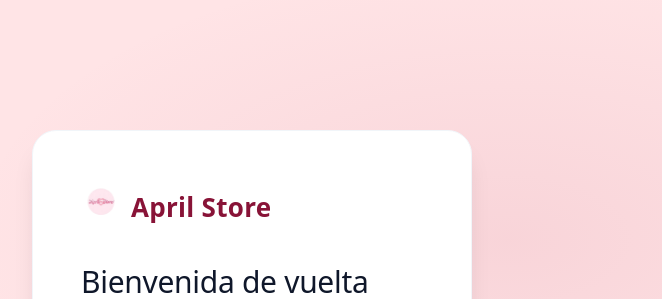
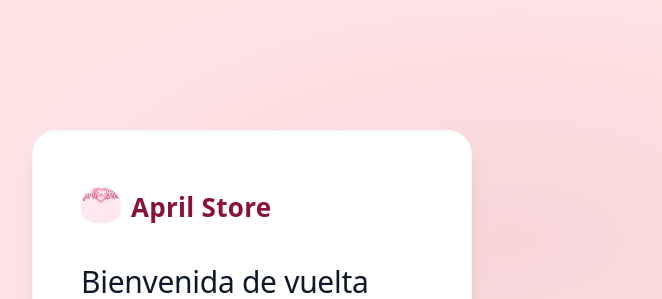
Before and after one commit to DavidPulSor02/april-store, a React (Vite) app in the folder frontend-react/: page /login in a window 1280 px wide. Shown: the top 299 px of the page, without its empty margins (388-1050 px from the left). Built offline with nearby package versions, Linux system fonts and the light colour scheme; no server answers.

Commit message:
fix(ui): scale up logo to consume the remaining padding and fit smoothly into structural circles

```diff
--- a/frontend-react/src/components/ProtectedRoute.jsx
+++ b/frontend-react/src/components/ProtectedRoute.jsx
@@ -8,7 +8,9 @@ export default function ProtectedRoute() {
   if (loading) {
     return (
       <div className="april-loader-container">
-        <img src={aprilLogo} alt="Cargando April Store" className="april-loader-logo" />
+        <div className="april-loader-logo-wrapper">
+          <img src={aprilLogo} alt="Cargando April Store" className="april-loader-logo" />
+        </div>
         <div className="april-loader-text">Cargando...</div>
       </div>
     );
--- a/frontend-react/src/index.css
+++ b/frontend-react/src/index.css
@@ -1416,12 +1416,24 @@ textarea { resize: vertical; min-height: 80px; }
   background-image: radial-gradient(ellipse 60% 50% at 70% 30%, rgba(200,99,122,.12) 0%, transparent 70%);
 }
 
-.april-loader-logo {
+.april-loader-logo-wrapper {
   width: 120px;
   height: 120px;
   border-radius: 50%;
+  overflow: hidden;
   animation: pulseLogo 2s infinite cubic-bezier(0.4, 0, 0.2, 1);
   box-shadow: 0 0 20px rgba(159, 18, 57, 0.2);
+  display: flex;
+  align-items: center;
+  justify-content: center;
+  background: #fff;
+}
+
+.april-loader-logo {
+  width: 100%;
+  height: 100%;
+  object-fit: cover;
+  transform: scale(2.2) translateY(-2%);
 }
 
 @keyframes pulseLogo {
--- a/frontend-react/src/layouts/Sidebar.jsx
+++ b/frontend-react/src/layouts/Sidebar.jsx
@@ -21,18 +21,26 @@ export default function Sidebar({ user }) {
   return (
     <aside className="sidebar">
       <div className="sidebar-top" style={{ display: 'flex', justifyContent: 'center', padding: '32px 18px 28px' }}>
-        <div className="sidebar-brand" style={{ justifyContent: 'center', width: '100%' }}>
+        <div style={{
+          width: '110px',
+          height: '110px',
+          borderRadius: '50%',
+          overflow: 'hidden',
+          boxShadow: '0 8px 24px -4px rgba(159, 18, 57, 0.25)',
+          border: '2px solid var(--rose-pale)',
+          display: 'flex',
+          alignItems: 'center',
+          justifyContent: 'center',
+          background: '#fff'
+        }}>
           <img
             src={aprilLogo}
             alt="April Store"
             style={{
-              width: '110px',
-              height: '110px',
+              width: '100%',
+              height: '100%',
               objectFit: 'cover',
-              objectPosition: 'center',
-              borderRadius: '50%',
-              boxShadow: '0 8px 24px -4px rgba(159, 18, 57, 0.25)',
-              border: '2px solid var(--rose-pale)'
+              transform: 'scale(2.2) translateY(-2%)'
             }}
           />
         </div>
--- a/frontend-react/src/pages/Login.jsx
+++ b/frontend-react/src/pages/Login.jsx
@@ -38,16 +38,27 @@ export default function Login() {
     <div className="login-screen">
       <div className="login-card">
         <div className="login-logo">
+          <div style={{
+            width: '40px',
+            height: '40px',
+            borderRadius: '50%',
+            overflow: 'hidden',
+            display: 'flex',
+            alignItems: 'center',
+            justifyContent: 'center',
+            background: '#fff'
+          }}>
             <img
               src={aprilLogo}
               alt="April Store"
               style={{
-              width: '40px',
-              height: '40px',
+                width: '100%',
+                height: '100%',
                 objectFit: 'cover',
-              borderRadius: '50%'
+                transform: 'scale(2.2) translateY(-2%)'
               }}
             />
+          </div>
           <span className="login-brand" style={{ fontSize: '26px' }}>April Store</span>
         </div>
         <h1 className="login-title">Bienvenida de vuelta</h1>
```
Lines whose indentation alone changed are shown as unchanged.
